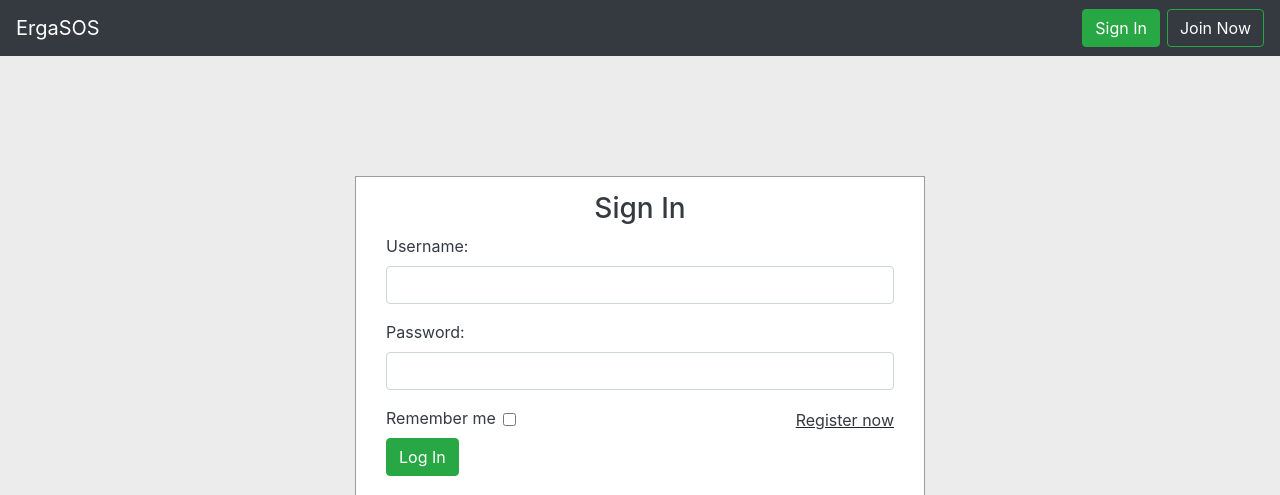
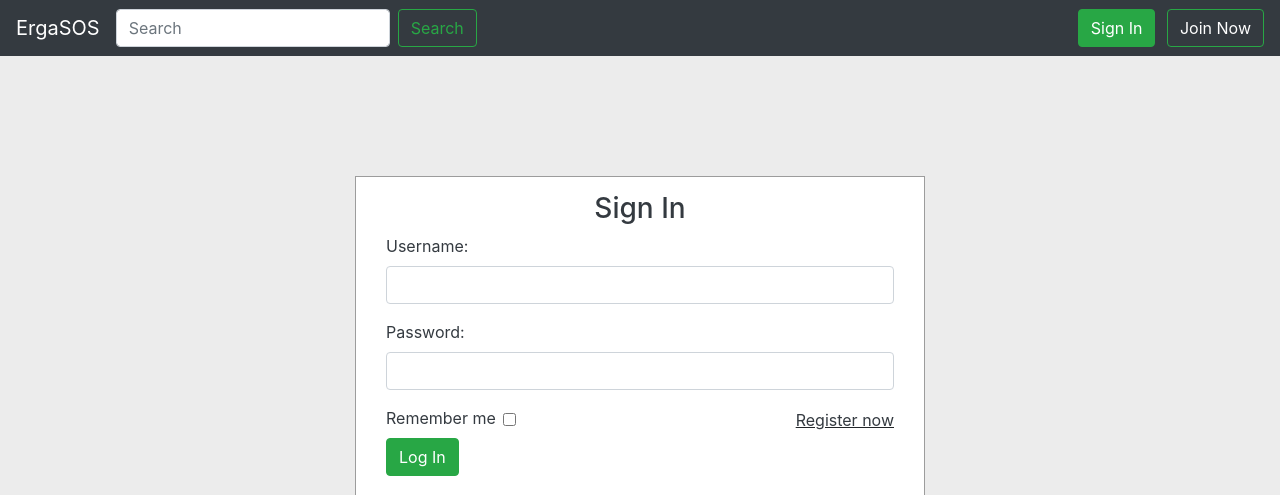
Before and after one commit to b1ru/ergasos, a PHP site: page /sign-in.html in a window 1280 px wide. Shown: the top 495 px of the page. Run offline with PHP 8.4, Linux system fonts and the light colour scheme.

Commit message:
Replace the old navbar with the new one

```diff
--- a/css/sign-in.css
+++ b/css/sign-in.css
@@ -27,11 +27,6 @@ html {
 }
 
 
-#sign-in-btn {
-	background-color: #343a40;
-	margin-left: 7px;
-}
-
 #remember-me-choice {
 	display: flex;
 	align-items: center;
@@ -42,6 +37,22 @@ html {
 	margin-left: 7px;
 }
 
+/* The folowing are needed on all pages
+	for the navbar and the footer
+ -------------------------------------------*/
+
+#register-btn {
+	background-color: #343a40;
+	margin-left: 7px;
+}
+
+#sign-in-link {
+	text-decoration: none ;
+}
+
+#search-button:hover {
+	background-color: #343a40 ;
+}
 
 footer {
 	height: 25px;
@@ -53,6 +64,8 @@ footer {
 	background-color: #212529;
 }
 
+
+
 .footer-link {
 	color: #ffffff;
 }
@@ -60,3 +73,5 @@ footer {
 .footer-link:hover {
 	color: #64871a;
 }
+
+/* ------------------------------------------*/
--- a/sign-in.html
+++ b/sign-in.html
@@ -15,6 +15,7 @@
 	<body>
 
 
+
 		<!-- NAVIGATION BAR -->
 
 		<nav class="navbar navbar-expand-lg navbar-dark bg-dark">
@@ -26,14 +27,23 @@
   		<div class="collapse navbar-collapse" id="navbarSupportedContent">
   		  <ul class="navbar-nav mr-auto">
   		    <li class="nav-item active">
+						<form class="form-inline my-2 my-lg-0" action="./search.html">
+		    		  <input class="form-control mr-sm-2" type="search" placeholder="Search" aria-label="Search">
+		    		  	<button id="search-button" class="btn btn-outline-success my-2 my-sm-0" type="submit">Search</button>
+		    		</form>
   		    </li>
   		  </ul>
-				<a href="./sign-in.html">
-				<button type="button" class="btn btn-success">Sign In</button>
-				</a>
-				<button type="button" id="sign-in-btn" class="btn btn-success">Join Now</button>
+				<div id="right-buttons">
+					<a id="sign-in-link" href="./sign-in.html">
+						<button id="sign-in-btn" type="button" class="btn btn-success">Sign In</button>
+					</a>
+					<a href="./register.html">
+						<button type="button" id="register-btn"  class="btn btn-success">Join Now</button>
+					</a>
+				</div>
   		</div>
 		</nav>
+
 
 		<!-- LOGIN FORM -->
 		<div class="container">
```
Also changed, not shown: css/style.css (+29 -20 lines).
